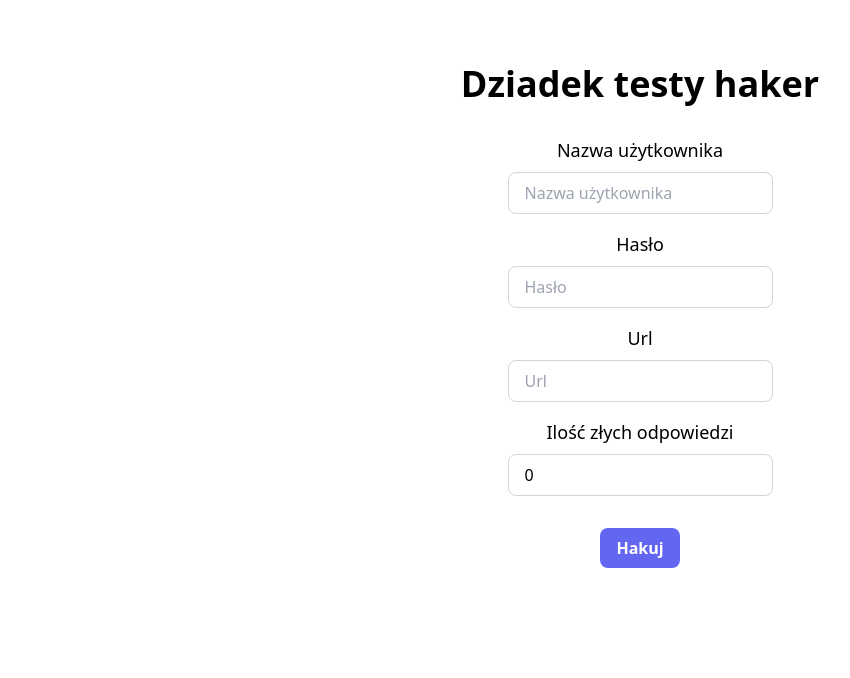
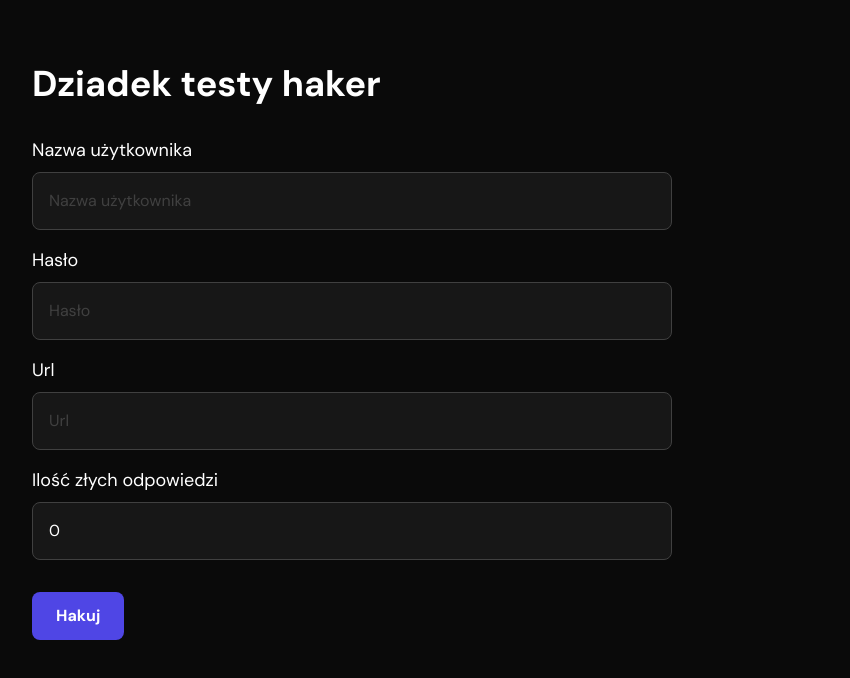
Before and after one commit to aruzo1/siwy_bot, a Next.js app: page / in a window 1280 px wide. Shown: the top 678 px of the page, without its empty margins (0-850 px from the left). Built offline with nearby package versions, Linux system fonts and the light colour scheme.

Commit message:
update ui

```diff
--- /dev/null
+++ b/components/fieldset.tsx
@@ -0,0 +1,10 @@
+import { ComponentProps, forwardRef } from "react";
+
+export const FieldSet = forwardRef<
+  HTMLFieldSetElement,
+  ComponentProps<"fieldset">
+>((props, ref) => {
+  return <fieldset ref={ref} className="flex flex-col gap-2" {...props} />;
+});
+
+FieldSet.displayName = "FieldSet";
--- /dev/null
+++ b/components/index.ts
@@ -0,0 +1,3 @@
+export * from "./input";
+export * from "./label";
+export * from "./fieldset";
--- /dev/null
+++ b/components/input.tsx
@@ -0,0 +1,17 @@
+import { ComponentProps, forwardRef } from "react";
+
+export const Input = forwardRef<HTMLInputElement, ComponentProps<"input">>(
+  (props, ref) => {
+    return (
+      <input
+        ref={ref}
+        className={`rounded-lg border border-neutral-700 bg-neutral-900 px-4
+                    py-4 outline-none transition-colors
+                    placeholder:text-neutral-700 focus:border-indigo-500`}
+        {...props}
+      />
+    );
+  },
+);
+
+Input.displayName = "Input";
--- /dev/null
+++ b/components/label.tsx
@@ -0,0 +1,9 @@
+import { ComponentProps, forwardRef } from "react";
+
+export const Label = forwardRef<HTMLLabelElement, ComponentProps<"label">>(
+  (props, ref) => {
+    return <label ref={ref} className="text-lg" {...props} />;
+  },
+);
+
+Label.displayName = "Label";
--- a/lib/tests-crawler.ts
+++ b/lib/tests-crawler.ts
@@ -14,18 +14,27 @@ export class TestsCrawler {
       withCredentials: true,
       jar: new CookieJar(),
       headers: { "content-type": "application/x-www-form-urlencoded" },
-    })
+    }),
   );
 
-  async completeTest(username: string, password: string, testUrl: string, correctAnswers: number) {
+  async completeTest(
+    username: string,
+    password: string,
+    testUrl: string,
+    correctAnswers: number,
+  ) {
     await this.login(username, password);
 
     let html = await this.startTest(testUrl);
 
-    const wrongQuestionsIndexes = [];
+    const wrongQuestionsIndexes: number[] = [];
 
-    for (let i = 0; i <= correctAnswers; i++) {
-      wrongQuestionsIndexes.push(Math.floor(Math.random() * 40));
+    while (wrongQuestionsIndexes.length < correctAnswers) {
+      const randomIndex = Math.floor(Math.random() * 40);
+
+      if (!wrongQuestionsIndexes.includes(randomIndex)) {
+        wrongQuestionsIndexes.push(randomIndex);
+      }
     }
 
     for (let i = 0; i < 40; i++) {
@@ -33,7 +42,7 @@ export class TestsCrawler {
         html,
         i,
         !wrongQuestionsIndexes.includes(i),
-        i < 39
+        i < 39,
       );
     }
 
@@ -61,7 +70,7 @@ export class TestsCrawler {
         "test_id_1[]": testId,
         potwierdz_test: "",
       },
-      { params: { uri: testUrl } }
+      { params: { uri: testUrl } },
     );
 
     if (res.data.includes("Ten test jest obecnie niedostępny.")) {
@@ -75,7 +84,7 @@ export class TestsCrawler {
     html: string,
     index: number,
     correct: boolean,
-    next: boolean
+    next: boolean,
   ) {
     const $ = cheerio.load(html);
 
@@ -86,8 +95,8 @@ export class TestsCrawler {
       allAnswers.find((e) =>
         $(e)
           .attr("class")!
-          .includes(`${questionId * 6789}`)
-      )
+          .includes(`${questionId * 6789}`),
+      ),
     )
       .find("input")
       .val();
@@ -97,8 +106,8 @@ export class TestsCrawler {
         (e) =>
           !$(e)
             .attr("class")!
-            .includes(`${questionId * 6789}`)
-      )
+            .includes(`${questionId * 6789}`),
+      ),
     )
       .find("input")
       .val();
--- a/package.json
+++ b/package.json
@@ -26,6 +26,8 @@
     "eslint": "^8",
     "eslint-config-next": "14.0.1",
     "postcss": "^8",
+    "prettier": "^3.1.0",
+    "prettier-plugin-tailwindcss": "^0.5.7",
     "tailwindcss": "^3.3.0",
     "typescript": "^5"
   }
--- a/pages/_app.tsx
+++ b/pages/_app.tsx
@@ -1,6 +1,12 @@
-import '@/styles/globals.css'
-import { AppProps } from 'next/app'
+import { AppProps } from "next/app";
+import "@/styles/globals.css";
 
-export default function App({ Component, pageProps }: AppProps) {
-  return <Component {...pageProps} />
-}
+const App = ({ Component, pageProps }: AppProps) => {
+  return (
+    <div className="font-sans">
+      <Component {...pageProps} />
+    </div>
+  );
+};
+
+export default App;
--- a/pages/_document.tsx
+++ b/pages/_document.tsx
@@ -1,13 +1,20 @@
-import { Html, Head, Main, NextScript } from 'next/document'
+import { Html, Head, Main, NextScript } from "next/document";
 
 export default function Document() {
   return (
     <Html lang="en">
-      <Head />
+      <Head>
+        <link rel="preconnect" href="https://fonts.googleapis.com" />
+        <link rel="preconnect" href="https://fonts.gstatic.com" />
+        <link
+          href="https://fonts.googleapis.com/css2?family=DM+Sans:opsz,wght@9..40,400;9..40,700&display=swap"
+          rel="stylesheet"
+        />
+      </Head>
       <body>
         <Main />
         <NextScript />
       </body>
     </Html>
-  )
+  );
 }
--- a/pages/api/complete-test.ts
+++ b/pages/api/complete-test.ts
@@ -1,5 +1,5 @@
+import { NextApiRequest, NextApiResponse } from "next";
 import { TestsCrawler } from "@/lib/tests-crawler";
-import type { NextApiRequest, NextApiResponse } from "next";
 
 const handler = async (req: NextApiRequest, res: NextApiResponse) => {
   if (
@@ -19,7 +19,7 @@ const handler = async (req: NextApiRequest, res: NextApiResponse) => {
       req.body.username,
       req.body.password,
       req.body.url,
-      req.body.correctAnswers
+      req.body.correctAnswers,
     );
 
     res.status(200).json(resultUrl);
--- a/pages/index.tsx
+++ b/pages/index.tsx
@@ -1,5 +1,6 @@
 import { FormEvent, useCallback, useState } from "react";
 import axios from "axios";
+import { FieldSet, Input, Label } from "@/components";
 
 const HomePage = () => {
   const [username, setUsername] = useState("");
@@ -8,118 +9,111 @@ const HomePage = () => {
   const [correctAnswers, setCorrectAnswers] = useState("0");
 
   const [isLoading, setIsLoading] = useState(false);
-  const [error, setError] = useState<null | string>(null);
-  const [resultUrl, setResultUrl] = useState<null | string>(null);
-
-  const handleUsername = useCallback((e: FormEvent<HTMLInputElement>) => {
-    setUsername(e.currentTarget.value);
-  }, []);
-
-  const handlePassword = useCallback((e: FormEvent<HTMLInputElement>) => {
-    setPassword(e.currentTarget.value);
-  }, []);
-
-  const handleUrl = useCallback((e: FormEvent<HTMLInputElement>) => {
-    setUrl(e.currentTarget.value);
-  }, []);
-
-  const handleCorrectAnswers = useCallback((e: FormEvent<HTMLInputElement>) => {
-    setCorrectAnswers(e.currentTarget.value);
-  }, []);
+  const [error, setError] = useState<string | null>(null);
+  const [resultUrl, setResultUrl] = useState<string | null>(null);
 
   const handleSubmit = useCallback(
     (e: FormEvent) => {
       e.preventDefault();
 
+      setError(null);
+      setIsLoading(true);
       setResultUrl(null);
-      setIsLoading(true);
 
       axios
-        .post("/api/complete-test", { username, password, url, correctAnswers: parseInt(correctAnswers) })
+        .post("/api/complete-test", {
+          username,
+          password,
+          url,
+          correctAnswers: parseInt(correctAnswers),
+        })
         .then((res) => setResultUrl(res.data))
         .catch((err) => setError(err.response.data))
         .finally(() => setIsLoading(false));
 
       setUrl("");
     },
-    [username, password, url, correctAnswers]
+    [username, password, url, correctAnswers],
   );
 
   return (
-    <form
-      className="max-w-screen-sm mx-auto flex flex-col items-center py-16 text-center"
-      onSubmit={handleSubmit}
-    >
+    <div className="container py-16">
+      <form className="max-w-screen-sm" onSubmit={handleSubmit}>
         <h1 className="text-4xl font-bold">Dziadek testy haker</h1>
 
-      {error && <span className="mt-8 text-lg text-red-500">{error}</span>}
+        {error && (
+          <span className="mt-8 block text-lg text-red-500">{error}</span>
+        )}
 
-      <label className="label mt-8" htmlFor="username">
-        Nazwa użytkownika
-      </label>
-      <input
-        className="input mt-2"
+        <div className="mt-8 flex flex-col gap-4">
+          <FieldSet>
+            <Label htmlFor="username">Nazwa użytkownika</Label>
+            <Input
               id="username"
               name="username"
               type="text"
               placeholder="Nazwa użytkownika"
               value={username}
-        onChange={handleUsername}
+              onChange={(e) => setUsername(e.target.value)}
               required
             />
+          </FieldSet>
 
-      <label className="label mt-4" htmlFor="password">
-        Hasło
-      </label>
-      <input
-        className="input mt-2"
+          <FieldSet>
+            <Label htmlFor="password">Hasło</Label>
+            <Input
               id="password"
               name="password"
               type="password"
               placeholder="Hasło"
               value={password}
-        onChange={handlePassword}
+              onChange={(e) => setPassword(e.target.value)}
               required
             />
+          </FieldSet>
 
-      <label className="label mt-4" htmlFor="url">
-        Url
-      </label>
-      <input
-        className="input mt-2"
+          <FieldSet>
+            <Label htmlFor="url">Url</Label>
+            <Input
               id="url"
               name="url"
               type="url"
               placeholder="Url"
               value={url}
-        onChange={handleUrl}
+              onChange={(e) => setUrl(e.target.value)}
               required
             />
+          </FieldSet>
 
-      <label className="label mt-4" htmlFor="url">
-        Ilość złych odpowiedzi
-      </label>
-      <input
-        className="input mt-2"
+          <FieldSet>
+            <Label htmlFor="correctAnswers">Ilość złych odpowiedzi</Label>
+            <Input
               id="correctAnswers"
               name="correctAnswers"
               type="number"
               placeholder="Ilość"
               value={correctAnswers}
-        onChange={handleCorrectAnswers}
+              onChange={(e) => setCorrectAnswers(e.target.value)}
               required
             />
+          </FieldSet>
+        </div>
 
-      <button className="btn mt-8" type="submit">
+        <button className="btn mt-8 w-full sm:w-auto" type="submit">
           {isLoading ? "W trakcie hakowania..." : "Hakuj"}
         </button>
 
         {resultUrl && (
-        <a className="link mt-8" href={resultUrl} target="_blank">
+          <a
+            className="mt-8 block max-w-full break-all text-blue-500"
+            href={resultUrl}
+            target="_blank"
+          >
             {resultUrl}
           </a>
         )}
       </form>
+    </div>
   );
 };
 
--- a/styles/globals.css
+++ b/styles/globals.css
@@ -2,20 +2,14 @@
 @tailwind components;
 @tailwind utilities;
 
-@layer components {
-  .link {
-    @apply text-blue-500;
-  }
-
-  .label {
-    @apply text-lg;
-  }
-
-  .input {
-    @apply px-4 py-2 rounded-lg outline-none border border-neutral-300 focus:border-indigo-500 transition-colors;
-  }
-
-  .btn {
-    @apply px-4 py-2 rounded-lg font-bold bg-indigo-500 hover:bg-indigo-600 text-white transition-colors;
+@layer base {
+  html {
+    @apply bg-neutral-950 text-white;
   }
 }
+
+@layer components {
+  .btn {
+    @apply rounded-lg bg-indigo-600 px-6 py-3 font-bold text-white transition-colors hover:bg-indigo-700;
+  }
+}
--- a/tailwind.config.ts
+++ b/tailwind.config.ts
@@ -1,20 +1,22 @@
-import type { Config } from 'tailwindcss'
+import type { Config } from "tailwindcss";
 
 const config: Config = {
   content: [
-    './pages/**/*.{js,ts,jsx,tsx,mdx}',
-    './components/**/*.{js,ts,jsx,tsx,mdx}',
-    './app/**/*.{js,ts,jsx,tsx,mdx}',
+    "./pages/**/*.{js,ts,jsx,tsx,mdx}",
+    "./components/**/*.{js,ts,jsx,tsx,mdx}",
   ],
   theme: {
-    extend: {
-      backgroundImage: {
-        'gradient-radial': 'radial-gradient(var(--tw-gradient-stops))',
-        'gradient-conic':
-          'conic-gradient(from 180deg at 50% 50%, var(--tw-gradient-stops))',
+    fontFamily: {
+      sans: ["DM Sans", "sans-serif"],
+    },
+    container: {
+      center: true,
+      padding: "2rem",
+      screens: {
+        DEFAULT: "1280px",
       },
     },
   },
   plugins: [],
-}
-export default config
+};
+export default config;
```
Also changed, not shown: 2 other files (tests, documents, lock files or other folders). Lines whose indentation alone changed are shown as unchanged.
